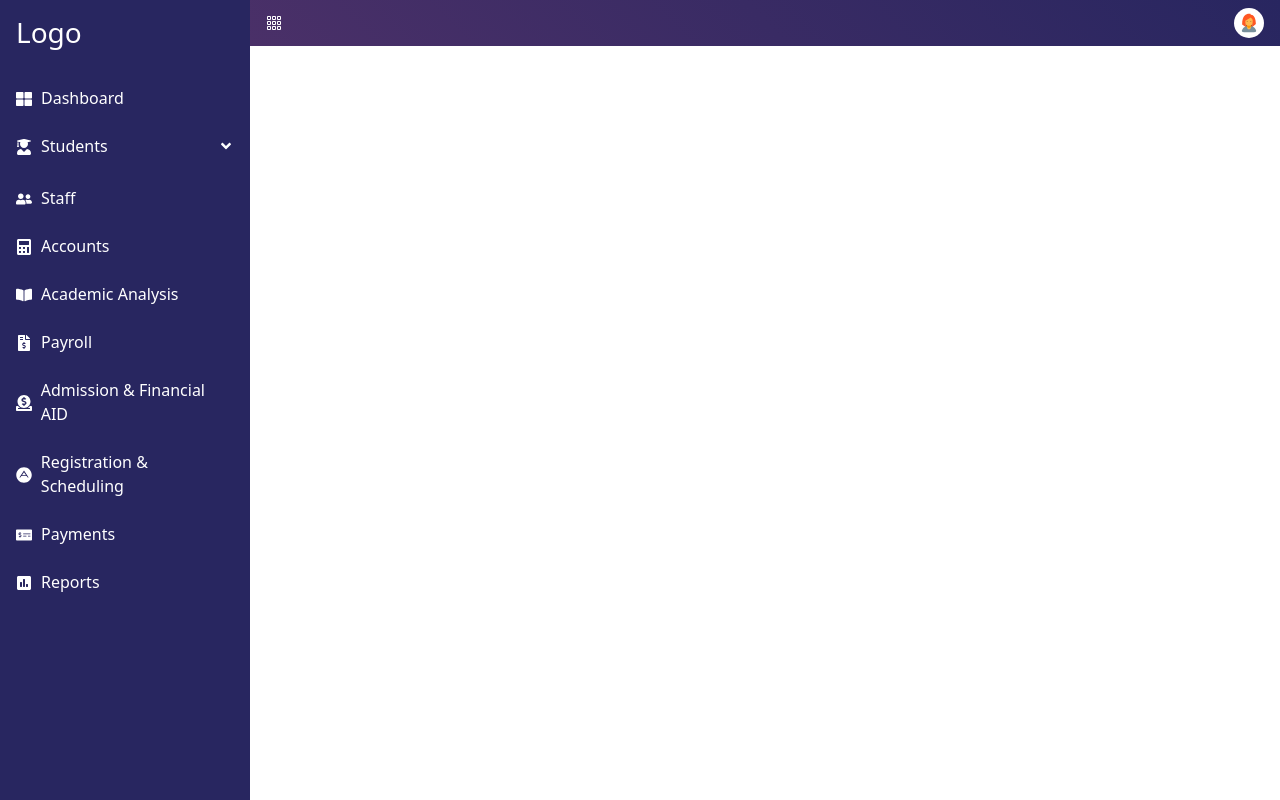
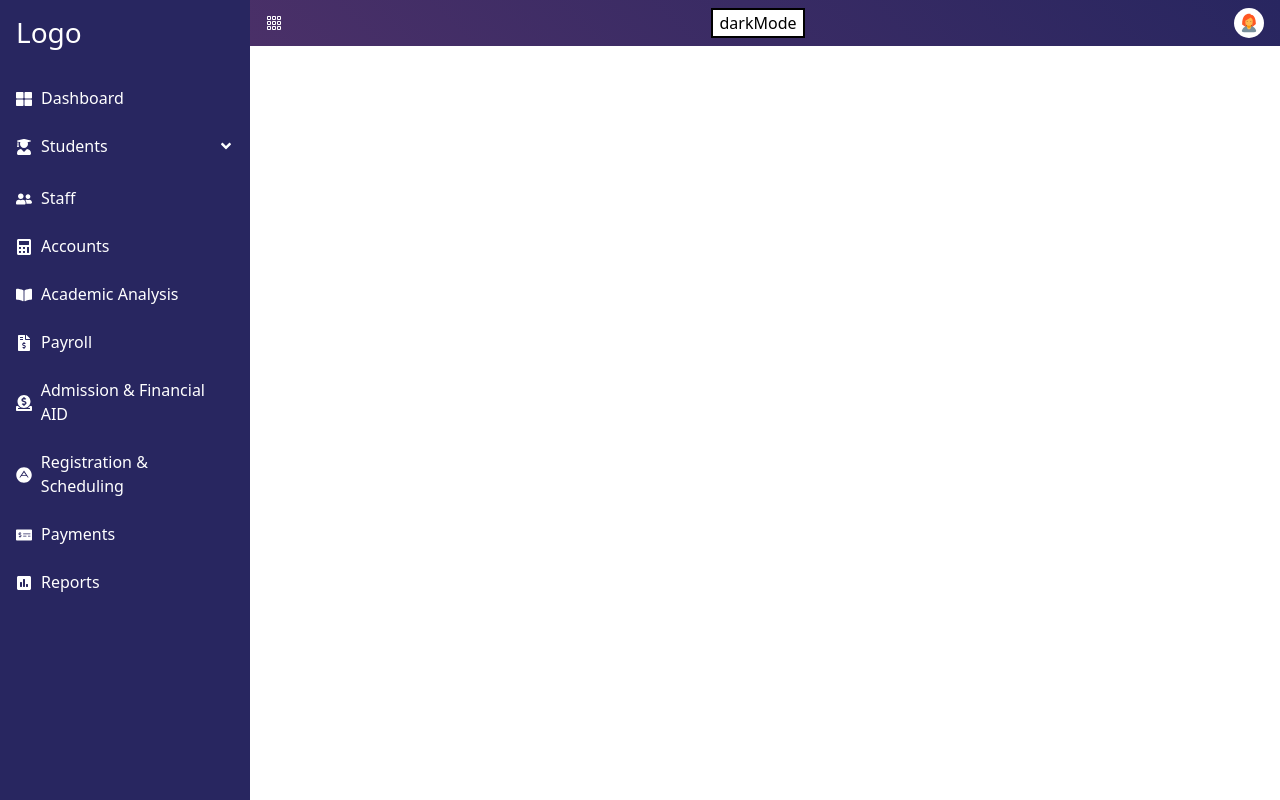
Before and after one commit to Ifratbinte/react-sidebar-app, a React (Create React App) app: page / in a window 1280 px wide. Built offline with nearby package versions, Linux system fonts and the light colour scheme.

Commit message:
Dark mode setup
setup using context api

```diff
--- a/src/App.js
+++ b/src/App.js
@@ -1,13 +1,15 @@
-import React from "react";
-
+import React, { useContext } from "react";
 import Sidebar from "./commonAction/layout/sidebar/Sidebar";
+import ThemeContext from "./store/themeContext";
+import "./style/dark-mode.scss";
 import "./style/main.scss";
 
 function App() {
+  const ctx = useContext(ThemeContext);
+  console.log(ctx);
   return (
-    <div className="main">
+    <div className="main" data-theme={ctx?.theme}>
       <Sidebar />
-
     </div>
   );
 }
--- a/src/commonAction/layout/topbar/HeaderTools.jsx
+++ b/src/commonAction/layout/topbar/HeaderTools.jsx
@@ -1,9 +1,14 @@
-import React from "react";
+import React, { useContext } from "react";
 import UserSettings from "../../../commonAction/dropdown/topbar/userSettings";
+import ThemeContext from "../../../store/themeContext";
 
 function HeaderTools() {
+  const themeCtx = useContext(ThemeContext);
   return (
     <>
+      <button className="btn-theme" onClick={themeCtx.updateTheme}>
+        {themeCtx.theme === "light" ? "dark" : "light"}Mode
+      </button>
       <UserSettings />
     </>
   );
--- a/src/index.js
+++ b/src/index.js
@@ -2,10 +2,13 @@ import "bootstrap/dist/css/bootstrap.min.css";
 import React from "react";
 import ReactDOM from "react-dom";
 import App from "./App";
+import ThemeContextProvider from "./store/themeContextProvider";
 
 ReactDOM.render(
   <React.StrictMode>
-    <App />
+    <ThemeContextProvider>
+      <App />
+    </ThemeContextProvider>
   </React.StrictMode>,
   document.getElementById("root")
 );
--- /dev/null
+++ b/src/store/themeContext.js
@@ -0,0 +1,8 @@
+import React from "react";
+
+const ThemeContext = React.createContext({
+  theme: "light",
+  updateTheme: () => {},
+});
+
+export default ThemeContext;
--- /dev/null
+++ b/src/store/themeContextProvider.js
@@ -0,0 +1,33 @@
+import { useReducer } from "react";
+import ThemeContext from "./themeContext";
+
+const defaultState = {
+  theme: "light",
+  updateTheme: () => {},
+};
+
+const ThemeContextProvider = ({ children }) => {
+  const themeReducer = (state, action) => {
+    if (action.type === "UPDATE") {
+      return {
+        ...state,
+        theme: action.payload,
+      };
+    }
+  };
+
+  const [themeState, dispatch] = useReducer(themeReducer, defaultState);
+
+  const onUpdateLayout = () => {
+    dispatch({ type: "UPDATE", payload: themeState.theme === "light" ? "dark" : "light" });
+  };
+
+  const themeCtx = {
+    theme: themeState.theme,
+    updateTheme: onUpdateLayout,
+  };
+
+  return <ThemeContext.Provider value={themeCtx}>{children}</ThemeContext.Provider>;
+};
+
+export default ThemeContextProvider;
--- /dev/null
+++ b/src/style/dark-mode.scss
@@ -0,0 +1,30 @@
+/* For Dark mode */
+:root {
+  --background: white;
+  --text-primary: black;
+  --text-secondary: royalblue;
+  --accent: purple;
+}
+[data-theme="dark"] {
+  --background: black;
+  --text-primary: white;
+  --text-secondary: grey;
+  --accent: darkred;
+  --background-dim: rgb(24, 19, 65);
+}
+.main {
+  color: var(--text-primary);
+  background-color: var(--background);
+  height: calc(100vh - 40px);
+  transition: all 0.3s;
+}
+[data-theme="dark"] .sidebar {
+  background: var(--background-dim) !important;
+}
+.btn-theme {
+  color: var(--text-primary);
+  background-color: var(--background);
+  border: 2px var(--text-primary) solid;
+  float: right;
+  transition: all 0.5s;
+}
```
